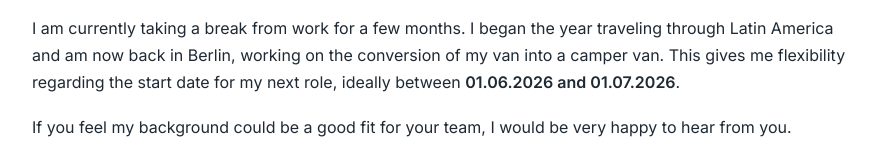
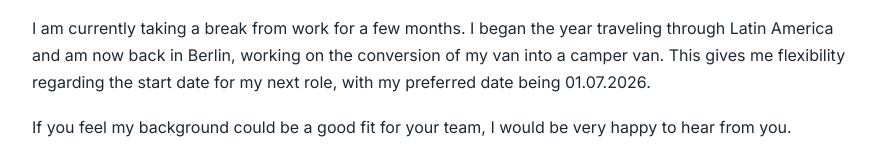
Before and after one commit to jan-kamm/jan-kamm.github.io, a website: page index.html in a window 1280 px wide. Shown: the part 2024-2170 px from the top of the page, without its empty margins (146-1022 px from the left). Drawn offline with Linux system fonts and the light colour scheme.

Commit message:
updated preferred date to 01.07.

```diff
--- a/index.html
+++ b/index.html
@@ -235,7 +235,7 @@ Having spent five childhood years in New Zealand and having traveled extensively
 
 <p>
 I am currently taking a break from work for a few months. I began the year traveling through Latin America and am now back in Berlin, working on the conversion of my van into a camper van.
-This gives me flexibility regarding the start date for my next role, ideally between <strong>01.06.2026 and 01.07.2026</strong>.
+This gives me flexibility regarding the start date for my next role, with my preferred date being 01.07.2026.
 </p>
 
 <p>
```
